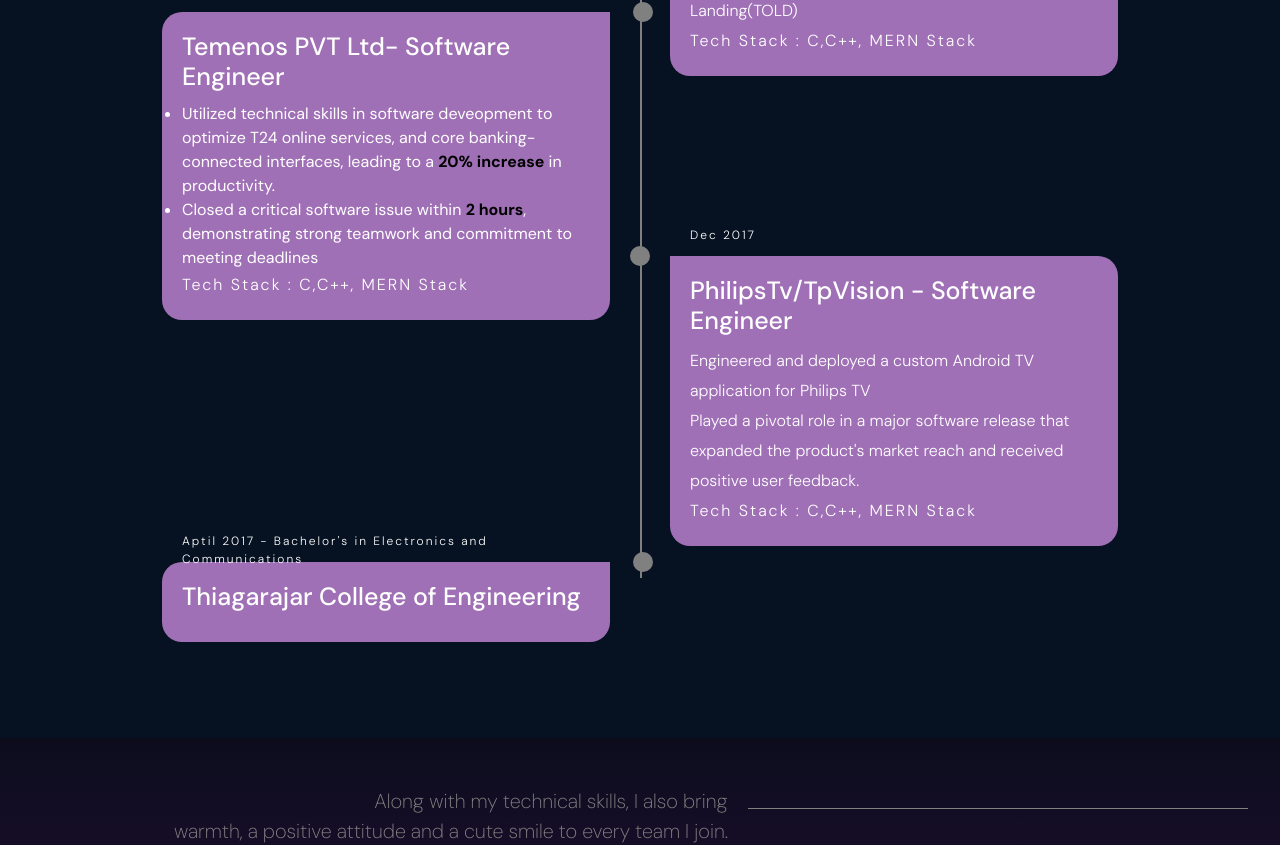
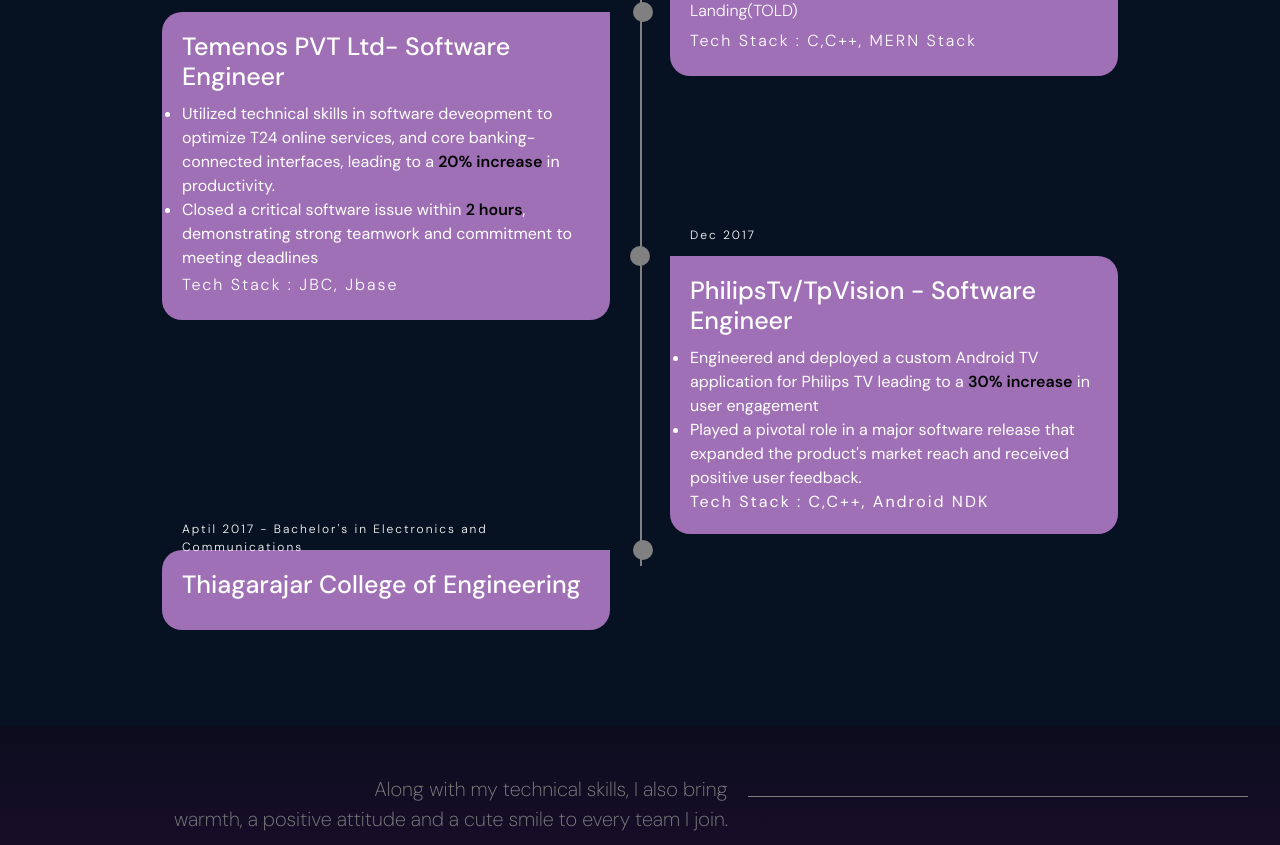
Before and after one commit to padmalathak/portfolio, a React (Create React App) app: page / in a window 1280 px wide. Shown: the part 2239-3084 px from the top of the page. Built offline with nearby package versions, Linux system fonts and the light colour scheme.

Commit message:
Philips tv update

```diff
--- a/src/Component/Timeline/Timeline.jsx
+++ b/src/Component/Timeline/Timeline.jsx
@@ -95,9 +95,7 @@
                       <b className="list__bold">2 hours</b>, demonstrating
                       strong teamwork and commitment to meeting deadlines
                     </li>
-                    <p className="timeline__tech">
-                      Tech Stack : C,C++, MERN Stack
-                    </p>
+                    <p className="timeline__tech">Tech Stack : JBC, Jbase</p>
                   </ul>
                 </div>
               </motion.li>
@@ -108,18 +106,22 @@
                 <div class="timeline-content">
                   <h3 class="date">Dec 2017</h3>
                   <h1>PhilipsTv/TpVision - Software Engineer</h1>
-                  <p>
-                    Engineered and deployed a custom Android TV application for
-                    Philips TV
-                  </p>
-                  <p>
-                    Played a pivotal role in a major software release that
-                    expanded the product's market reach and received positive
-                    user feedback.
-                  </p>
-                  <p className="timeline__tech">
-                    Tech Stack : C,C++, MERN Stack
-                  </p>
+                  <ul>
+                    <li className="list-disc">
+                      Engineered and deployed a custom Android TV application
+                      for Philips TV leading to a{" "}
+                      <b className="list__bold">30% increase</b> in user
+                      engagement
+                    </li>
+                    <li className="list-disc">
+                      Played a pivotal role in a major software release that
+                      expanded the product's market reach and received positive
+                      user feedback.
+                    </li>
+                    <li className="timeline__tech">
+                      Tech Stack : C,C++, Android NDK
+                    </li>
+                  </ul>
                 </div>
               </motion.li>
               <motion.li className="timeline__list tce" variants={variants}>
--- a/src/Component/Timeline/Timeline.scss
+++ b/src/Component/Timeline/Timeline.scss
@@ -171,4 +171,5 @@
 
 .list__bold {
   color: black;
+  font-weight: 600;
 }
```
